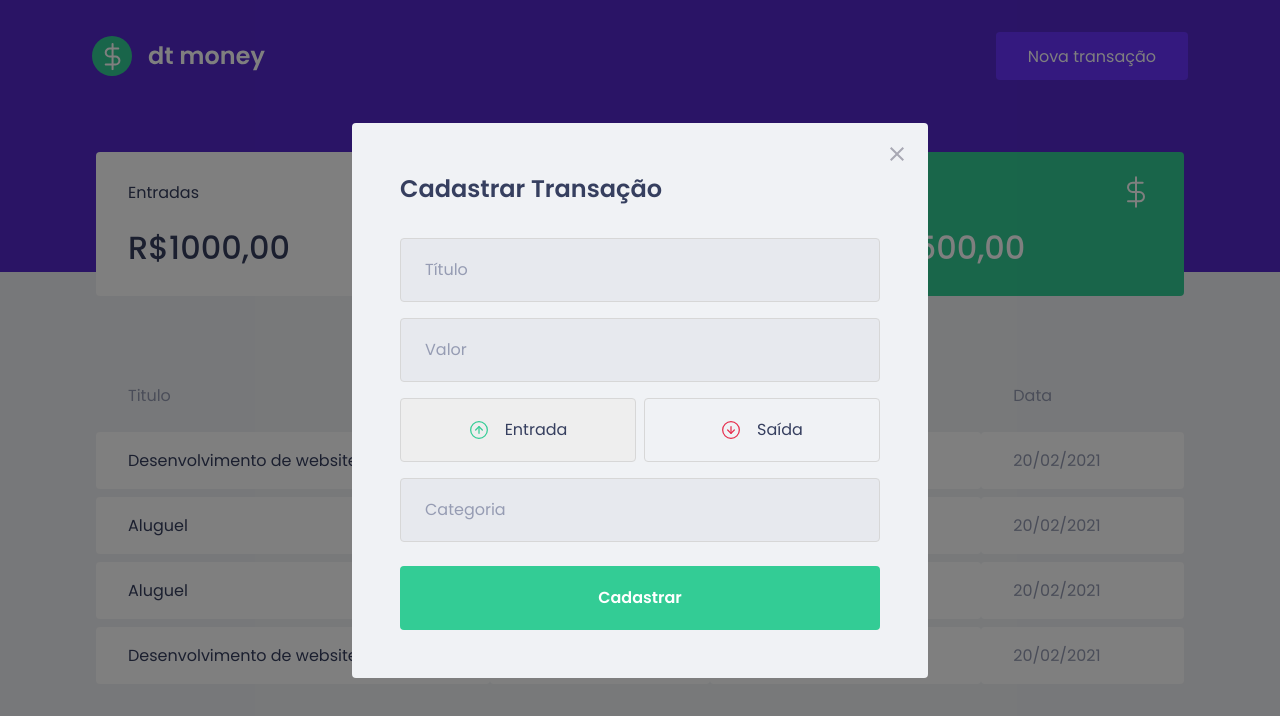
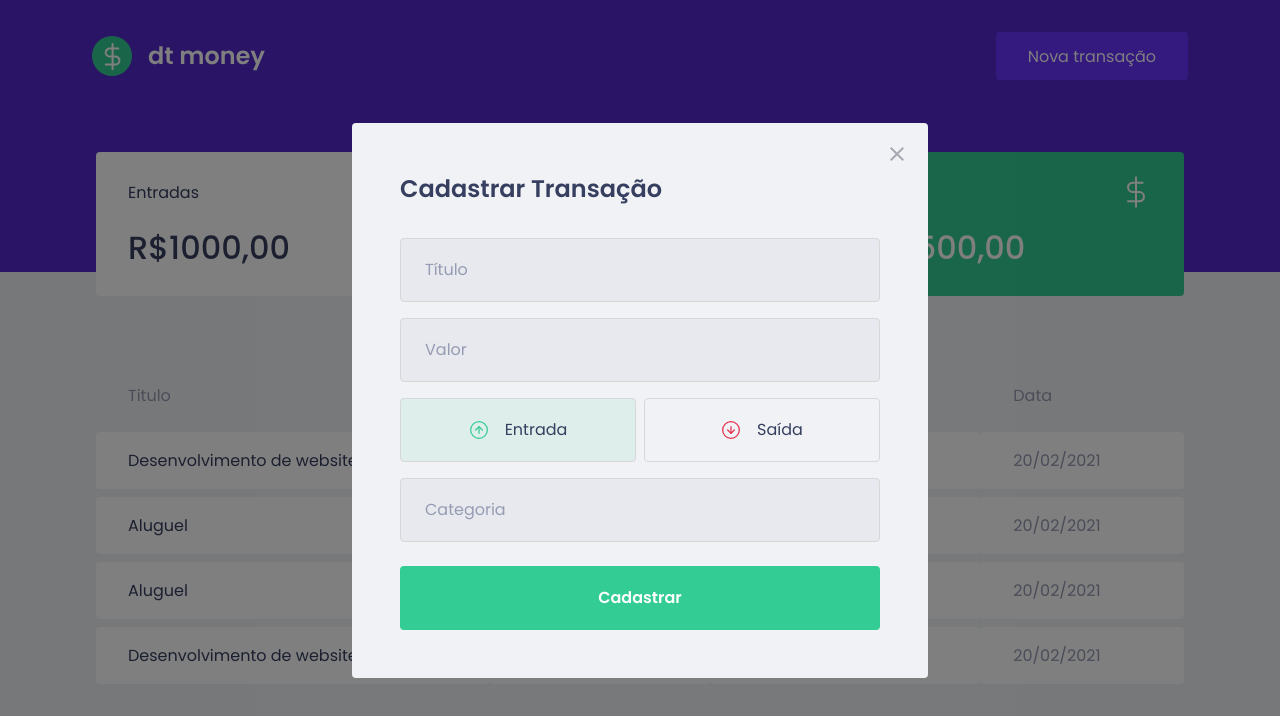
Before and after one commit to EvertonCarvalho1/dtmoney, a React (Create React App) app: page / in a window 1280 px wide. Both pictures are taken after a click on the button "Nova transação". Shown: the top 716 px of the page. Built offline with nearby package versions, Linux system fonts and the light colour scheme; no server answers; what miragejs would draw is missing.

Commit message:
Cores dos botões

```diff
--- a/src/components/NewTransactionModal/index.tsx
+++ b/src/components/NewTransactionModal/index.tsx
@@ -46,6 +46,7 @@
                 type='button'
                 onClick={() => {setType('deposit')}}
                 isActive={type === 'deposit'}
+                activeColor='green'
                 >
                     <img src={incomeImg} alt="Entrada"/>
                     <span>Entrada</span>
@@ -56,6 +57,7 @@
                 type='button'
                 onClick={() => {setType('withdraw')}}
                 isActive={type === 'withdraw'}
+                activeColor='red'
                 >
                     <img src={outcomImg} alt="Saida"/>
                     <span>Saída</span>
--- a/src/components/NewTransactionModal/styles.ts
+++ b/src/components/NewTransactionModal/styles.ts
@@ -1,5 +1,5 @@
 import styled from 'styled-components';
-import {darken} from 'polished';
+import {darken, transparentize} from 'polished';
 
 export const Container = styled.form`
     h2{
@@ -53,11 +53,16 @@
     display: grid;
     grid-template-columns: 1fr 1fr;
     gap: 0.5rem;
+`;
 
-`;
+const colors = {
+    green: '#33cc95',
+    red: '#e52e40'
+}
 
 interface RadioBoxProps{
     isActive: boolean;
+    activeColor: 'green' | 'red';
 }
 
 export const RadioBox = styled.button<RadioBoxProps>`
@@ -65,7 +70,10 @@
        border: 1px solid #d7d7d7;
        border-radius: 0.25rem;
 
-       background: ${(props) => props.isActive === true ? '#eee' : 'transparent'};
+       background: ${(props) => props.isActive === true
+       ?  transparentize(0.9, colors[props.activeColor])
+       : 'transparent'
+    };
 
        display: flex;
        align-items: center;
```
